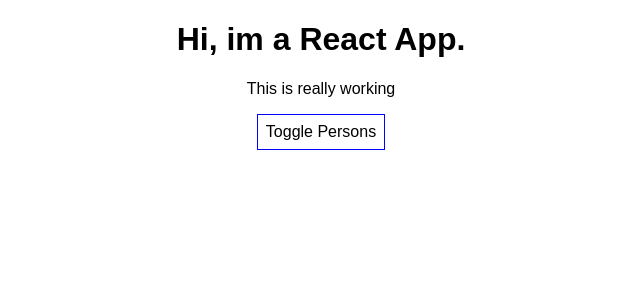
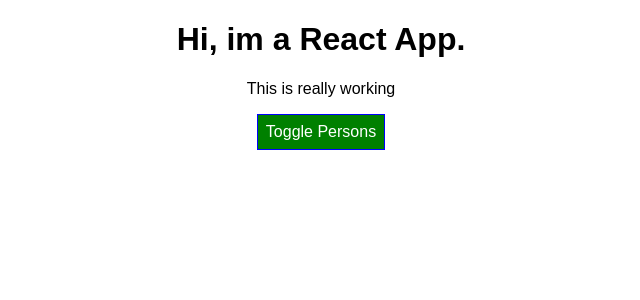
Before and after one commit to DiogoEPinto/react_complete_guide, a React (Create React App) app: page / in a window 1280 px wide. Shown: the top 300 px of the page, without its empty margins (319-959 px from the left). Built offline with nearby package versions, Linux system fonts and the light colour scheme.

Commit message:
Setting Styles Dynamically

```diff
--- a/src/App.js
+++ b/src/App.js
@@ -50,7 +50,8 @@
 
   render() {
     const style = {
-      backgroundColor: 'white',
+      backgroundColor: 'green',
+      color: 'white',
       font: 'inherit',
       border: '1px solid blue',
       padding: '8px',
@@ -73,6 +74,9 @@
           })}
         </div>
       );
+
+      // Dynamic styling
+      style.backgroundColor = 'red';
     }
 
     return (
```
